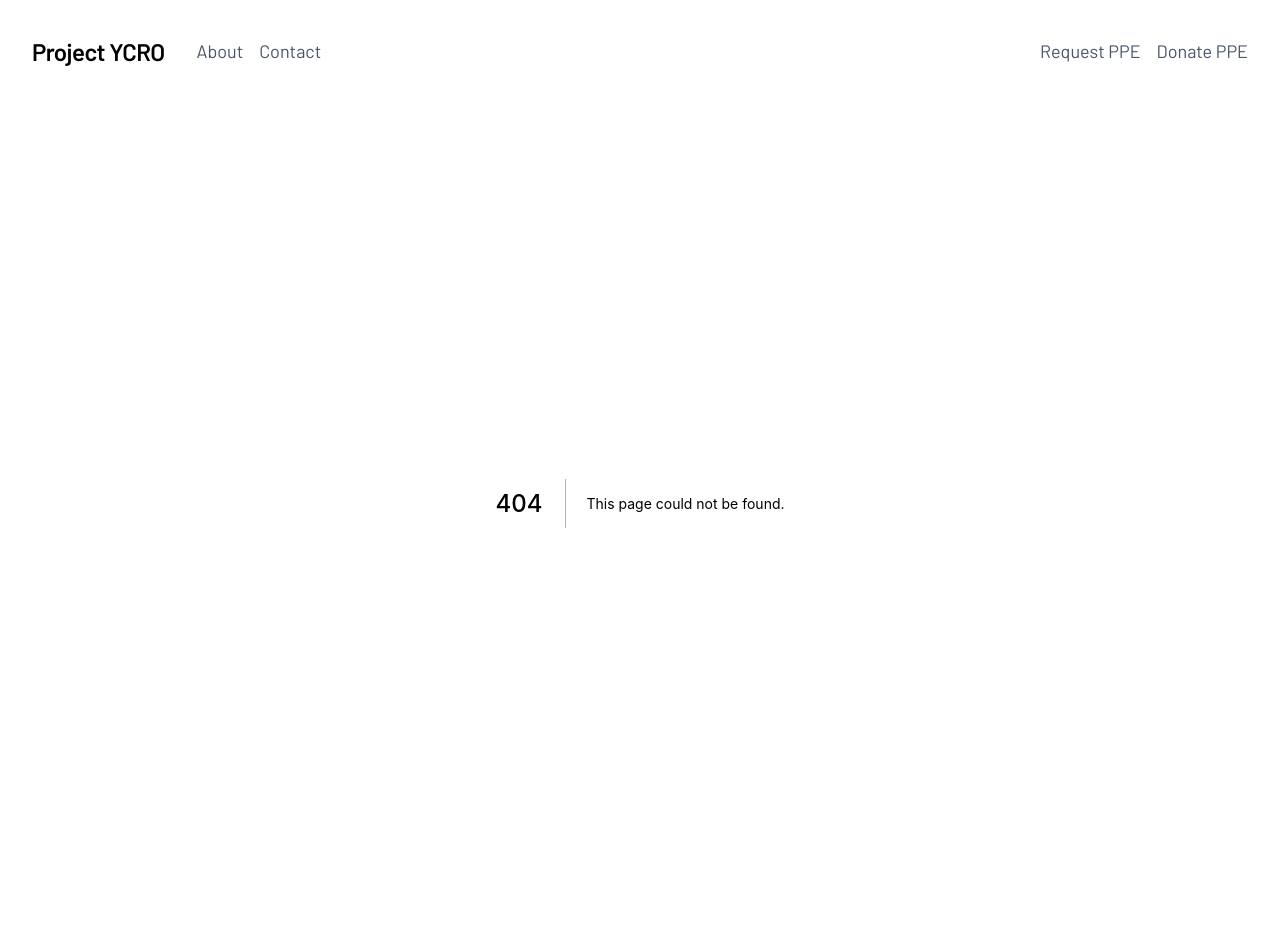
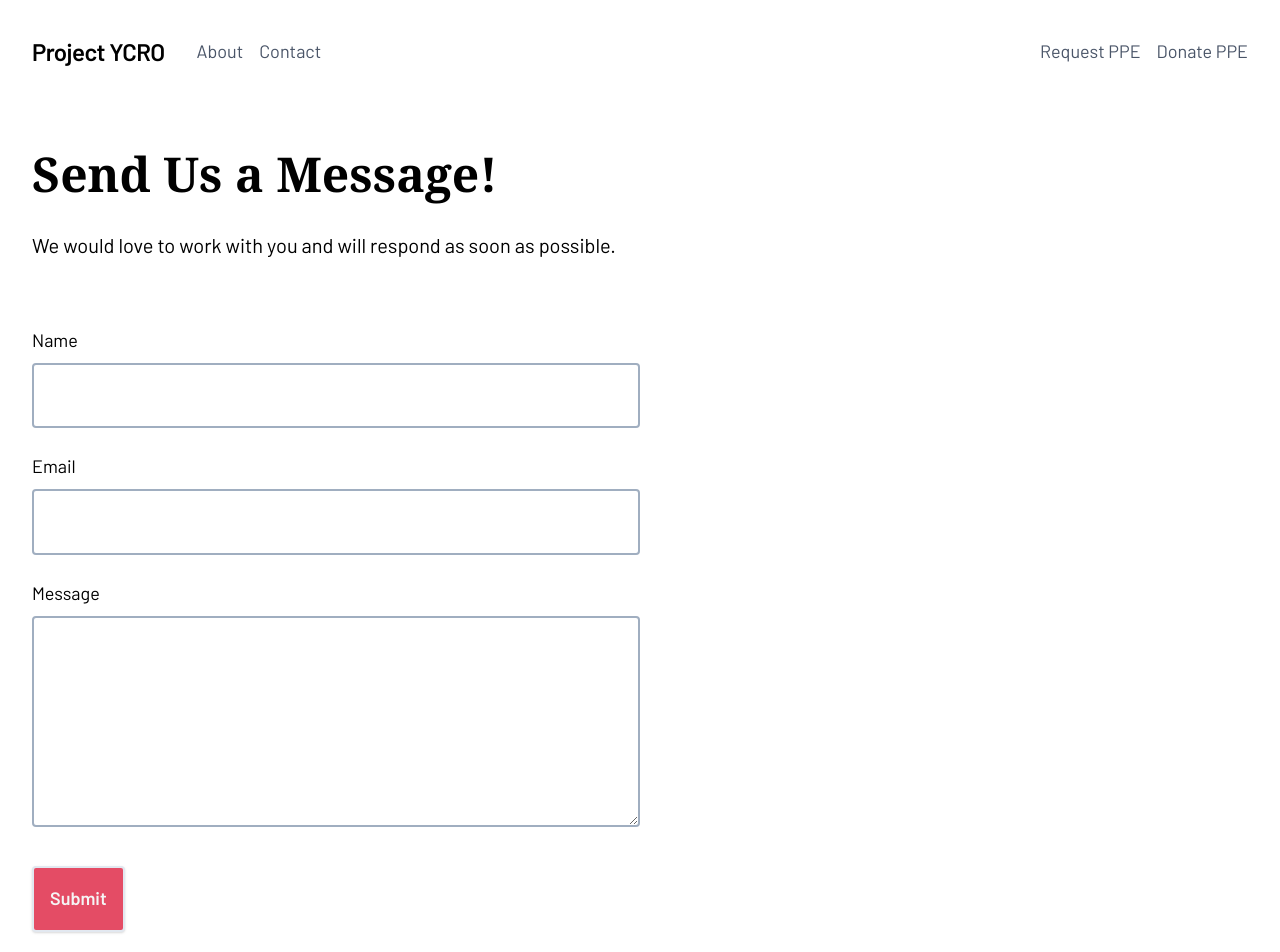
Before and after one commit to fighting-covid/website, a Next.js app: page /contact in a window 1280 px wide. Before the commit this address had no page. Shown: the top 952 px of the page. Before the commit the page ends 903 px from the top, so only its background shows below. Built offline with nearby package versions, Linux system fonts and the light colour scheme; a web font is replaced by a local one.

Commit message:
Add form with validation to contact page

```diff
--- /dev/null
+++ b/data/contact.yml
@@ -0,0 +1,3 @@
+title: "Send Us a Message!"
+subtitle: |
+  We would love to work with you and will respond as soon as possible.
--- /dev/null
+++ b/pages/contact.js
@@ -0,0 +1,101 @@
+import Head from "next/head";
+import yaml from "js-yaml";
+import fs from "fs";
+import path from "path";
+import Markdown from "react-markdown";
+import { Formik, Form, Field, ErrorMessage } from "formik";
+
+const FormField = ({ title, type }) => (
+  <div className="mb-4">
+    <label className="text-lg block mb-2">{title}</label>
+    <Field
+      type={type}
+      as={type === "textarea" ? "textarea" : "input"}
+      rows="6"
+      name={title.toLowerCase()}
+      className="text-lg w-full border-2 border-gray-500 focus:border-accent rounded p-4 mb-2"
+    />
+    <ErrorMessage
+      name={title.toLowerCase()}
+      component="div"
+      className="text-accent mb-6"
+    />
+  </div>
+);
+
+const AboutPage = ({ data }) => {
+  return (
+    <>
+      <Head>
+        <title>Contact | Project YCRO</title>
+        <link rel="icon" href="/favicon.ico" />
+      </Head>
+
+      <main className="container mx-auto">
+        <section className="p-8">
+          <h2 className="font-serif font-bold md:text-5xl text-4xl pb-4">
+            {data.title}
+          </h2>
+          <Markdown className="text-xl markdown-body">{data.subtitle}</Markdown>
+        </section>
+        <section className="p-8">
+          <Formik
+            initialValues={{ name: "", email: "", message: "" }}
+            validate={(values) => {
+              const errors = {};
+
+              if (!values.name) {
+                errors.name = "A name is required";
+              }
+
+              if (!values.email) {
+                errors.email = "An email is required";
+              } else if (
+                !/^[A-Z0-9._%+-]+@[A-Z0-9.-]+\.[A-Z]{2,}$/i.test(values.email)
+              ) {
+                errors.email = "Invalid email address";
+              }
+
+              if (!values.message) {
+                errors.message = "A message is required";
+              }
+
+              return errors;
+            }}
+            onSubmit={(values, { setSubmitting }) => {
+              setTimeout(() => {
+                alert(JSON.stringify(values, null, 2));
+                setSubmitting(false);
+              }, 400);
+            }}
+          >
+            {({ isSubmitting }) => {
+              return (
+                <Form className="md:w-1/2 w-full">
+                  <FormField title="Name" type="text" />
+                  <FormField title="Email" type="email" />
+                  <FormField title="Message" type="textarea" />
+                  <button
+                    type="submit"
+                    disabled={isSubmitting}
+                    className="block cursor-pointer border-2 bg-accent text-light p-4 mt-6 rounded shadow text-lg font-bold"
+                  >
+                    Submit
+                  </button>
+                </Form>
+              );
+            }}
+          </Formik>
+        </section>
+      </main>
+    </>
+  );
+};
+
+export async function getStaticProps() {
+  const dataPath = path.join(process.cwd(), "data/contact.yml");
+  const data = yaml.safeLoad(fs.readFileSync(dataPath));
+  return { props: { data } };
+}
+
+export default AboutPage;
```
Also changed, not shown: package.json (+5 -4 lines), 1 other file (tests, documents, lock files or other folders).
